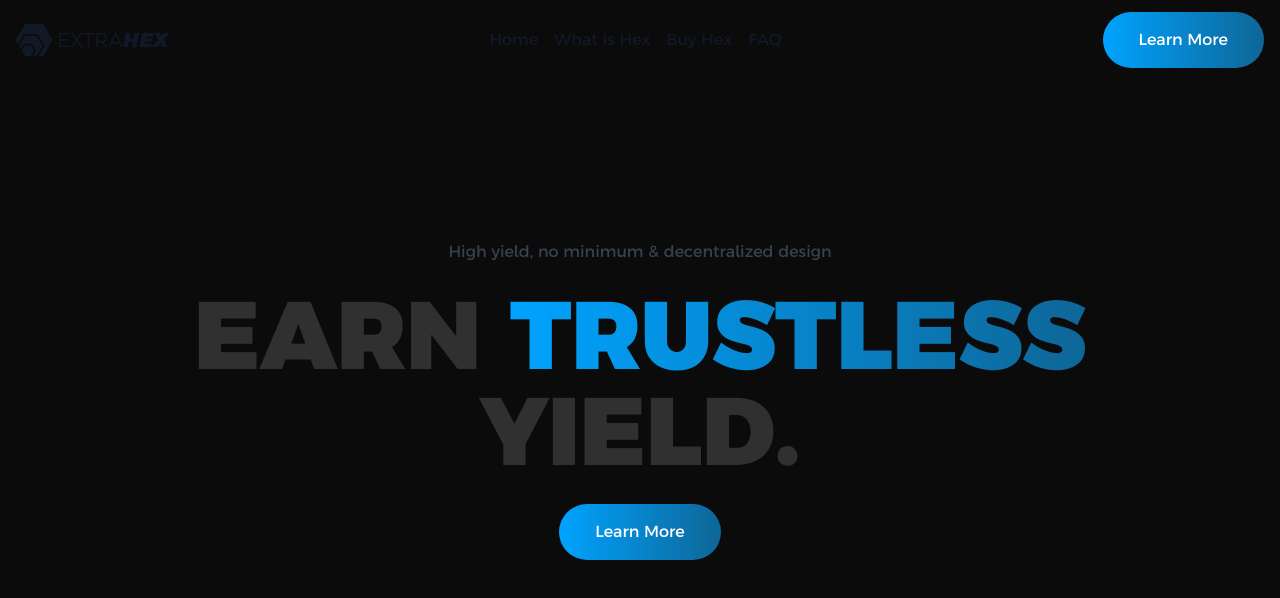
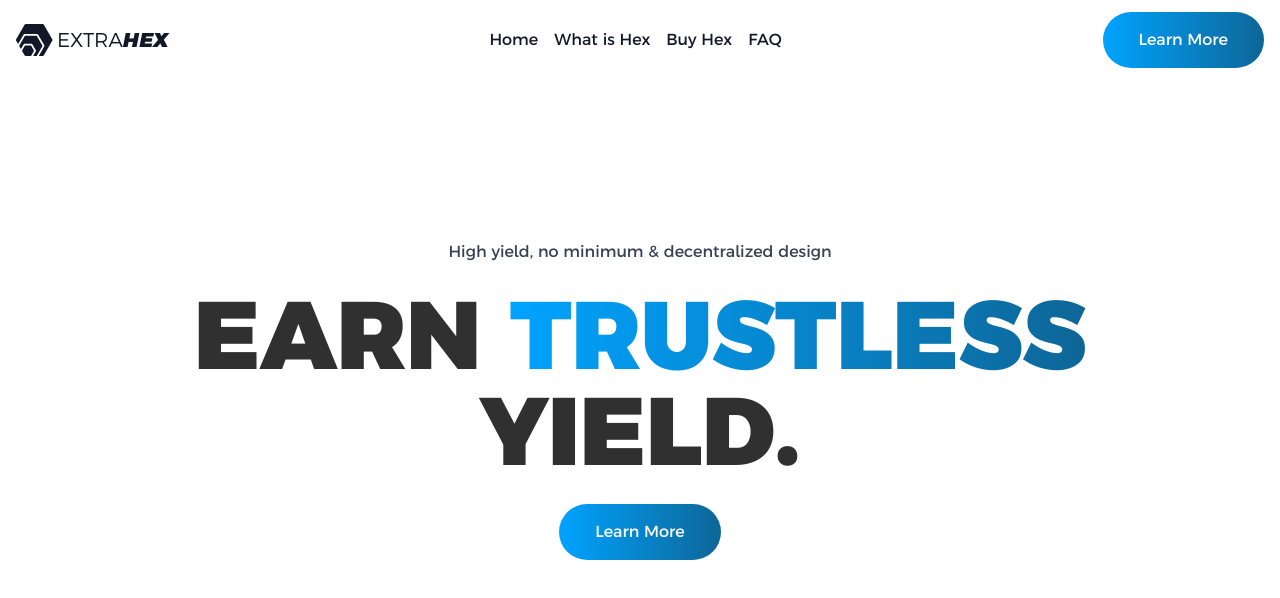
Before and after one commit to Matsfjeldstad/Extrahex, a Next.js app: page / in a window 1280 px wide. Shown: the top 598 px of the page. Built offline with nearby package versions, Linux system fonts and the light colour scheme; what tailwindcss-bg-patterns would draw is missing.

Commit message:
adds loading screen to landing page using framer motion

```diff
--- /dev/null
+++ b/app/Loader.jsx
@@ -0,0 +1,43 @@
+import React from 'react';
+import { motion } from 'framer-motion';
+
+const item = {
+  initial: { opacity: 0, y: 100 },
+  animate: { opacity: 1, y: 0, transition: { duration: 1, ease: 'easeInOut', staggerChildren: 0.6 } },
+  exit: { opacity: 0, y: -60, transition: { duration: 0.2, delay: 1.5 } },
+};
+
+export default function Loader({ setLoading }) {
+  return (
+    <motion.div
+      variants={item}
+      animate="animate"
+      initial="initial"
+      exit="exit"
+      onAnimationComplete={() => setLoading(false)}
+      className="flex flex-col gap-4 justify-center items-center"
+    >
+      <motion.div
+        variants={item}
+        id="logo"
+        className="relative font-light flex gap-1 items-center z-40 text-gray-700 text-4xl"
+      >
+        <svg
+          width="37"
+          height="32"
+          viewBox="0 0 37 32"
+          className="fill-gray-700 h-9 w-9"
+          xmlns="http://www.w3.org/2000/svg"
+        >
+          <path d="M8.55986 31.2641L6.09575 26.9955C6.01923 26.8372 6.01923 26.6527 6.09575 26.4945L8.8335 21.7521C8.93079 21.6031 9.09299 21.5092 9.27056 21.499H14.7435C14.9213 21.5094 15.0838 21.6032 15.1818 21.7521L17.9183 26.4945C17.9975 26.6539 17.9975 26.8412 17.9183 27.0007L15.1741 31.7404C15.076 31.8853 14.9177 31.9779 14.7435 31.9922H9.82693C9.31464 31.9592 8.84663 31.6902 8.55986 31.2641ZM26.3274 21.5029L20.8804 12.0545C20.7458 11.8524 20.5247 11.7248 20.2826 11.7093H9.37561C9.13343 11.7248 8.91233 11.8524 8.77774 12.0545L3.32427 21.5081C3.21674 21.7257 3.21674 21.981 3.32427 22.1986L4.92853 24.9708L7.72465 20.1272C7.87782 19.8934 8.13195 19.7453 8.41072 19.7275H15.5955C15.8764 19.7431 16.133 19.8915 16.2868 20.1272L19.8805 26.3569C20.0076 26.6082 20.0076 26.9051 19.8805 27.1564L17.0844 32H20.2787C20.5215 31.9856 20.7432 31.8571 20.8765 31.6535L26.3274 22.2012C26.4375 21.9815 26.4375 21.7226 26.3274 21.5029ZM36.2228 15.2511L27.8642 0.746269C27.5754 0.305001 27.0937 0.0278496 26.5673 0H9.83731C9.31091 0.0278496 8.82926 0.305001 8.5404 0.746269L0.177984 15.2511C-0.0593281 15.7194 -0.0593281 16.2728 0.177984 16.7411L2.0961 20.0649L7.65203 10.4257C7.84253 10.1349 8.15972 9.95182 8.50669 9.93251H21.1398C21.4864 9.95181 21.8032 10.1349 21.9932 10.4257L28.3078 21.3705C28.4647 21.6806 28.4647 22.0469 28.3078 22.3569L22.7467 31.9922H26.5725C27.0989 31.9644 27.5806 31.6872 27.8694 31.2459L36.2318 16.7424C36.4679 16.2738 36.4679 15.721 36.2318 15.2524L36.2228 15.2511Z" />
+        </svg>
+        <div>
+          EXTRA<span className="font-black italic">HEX</span>
+        </div>
+      </motion.div>
+      <motion.q variants={item} className="text-gray-600 text-2xl">
+        Not your key, not your coins
+      </motion.q>
+    </motion.div>
+  );
+}
--- a/app/layout.js
+++ b/app/layout.js
@@ -7,7 +7,6 @@ export default function RootLayout({ children }) {
       <head></head>
       <body>
         <header>
-          <Navbar />
         </header>
         <main>{children}</main>
       </body>
--- a/app/page.js
+++ b/app/page.js
@@ -1,19 +1,71 @@
+'use client';
+import { useState } from 'react';
 import Button from '@/components/Button';
+import Loader from './Loader';
+import Navbar from '@/components/Navbar';
+import { AnimatePresence, AnimateSharedLayout, motion } from 'framer-motion';
 
 export default function Home() {
+  const [loading, setLoading] = useState(true);
+
   return (
-    <main
-      className="bg-[#0B0B0B] h-screen w-full flex flex-col p-3 pattern-dots pattern-gray-200 pattern-bg-gray-100
-    pattern-size-2 pattern-opacity-100 gap-6 justify-center items-center font-argentum"
+    <div
+      className="h-screen w-full flex flex-col p-3 pattern-dots pattern-gray-200 pattern-bg-gray-100
+  pattern-size-2 pattern-opacity-100 gap-6 justify-center items-center font-argentum"
     >
-      {/* <Image src="/extrahexlogo.svg" width={64} height={64} alt="hex logo" /> */}
-      <div className="text-gray-700">High yield, no minimum & decentralized design</div>
-      <h1 className="text-6xl md:text-8xl uppercase text-center text-[#303030] font-black max-w-4xl">
-        Earn{' '}
-        <span className=" bg-clip-text bg-gradient-to-r text-transparent from-[#00A3FF] to-[#0E6697]">Trustless</span>{' '}
-        Yield.
-      </h1>
-      <Button mobile={true} buttonText="Learn More" />
-    </main>
+      <AnimatePresence mode="wait">
+        {loading ? (
+          <motion.div key="loader">
+            <Loader setLoading={setLoading} />
+          </motion.div>
+        ) : (
+          <motion.div
+            initial={{ opacity: 0 }}
+            animate={{
+              opacity: 1,
+              transition: {
+                delay: 0.2,
+              },
+            }}
+            className="h-screen w-full flex flex-col p-3 pattern-dots pattern-gray-200 pattern-bg-gray-100
+      pattern-size-2 pattern-opacity-100 gap-6 justify-center items-center font-argentum"
+          >
+            <Navbar />
+            {/* <Image src="/extrahexlogo.svg" width={64} height={64} alt="hex logo" /> */}
+            <motion.p
+              initial={{ y: 60, opacity: 0 }}
+              animate={{
+                y: 0,
+                opacity: 1,
+                transition: {
+                  delay: 0.5,
+                },
+              }}
+              className="text-gray-700"
+            >
+              High yield, no minimum & decentralized design
+            </motion.p>
+            <motion.h1
+              initial={{ y: 60, opacity: 0 }}
+              animate={{
+                y: 0,
+                opacity: 1,
+                transition: {
+                  delay: 0.4,
+                },
+              }}
+              className="text-6xl md:text-8xl uppercase text-center text-[#303030] font-black max-w-4xl"
+            >
+              Earn{' '}
+              <span className=" bg-clip-text bg-gradient-to-r text-transparent from-[#00A3FF] to-[#0E6697]">
+                Trustless
+              </span>{' '}
+              Yield.
+            </motion.h1>
+            <Button mobile={true} buttonText="Learn More" />
+          </motion.div>
+        )}
+      </AnimatePresence>
+    </div>
   );
 }
--- a/components/Button.jsx
+++ b/components/Button.jsx
@@ -3,7 +3,7 @@ export default function Button({ mobile, buttonText }) {
     <button
       className={`transition-all ${
         mobile ? 'flex' : 'hidden'
-      } justify-center duration-150 overflow-hidden items-center relative rounded-full text-base px-9 py-4 bg-gradient-to-r from-[#00A3FF] to-[#0E6697] text-white sm:flex hover:after:duration-350 after:opacity-0 hover:after:opacity-50 hover:after:bg-black after:absolute after:top-0 after:left-0 after:w-full after:h-full`}
+      } justify-center duration-150 overflow-hidden items-center relative rounded-full text-base px-9 py-4 bg-gradient-to-r from-[#00A3FF] to-[#0E6697] text-white hover:scale-105 sm:flex `}
     >
       <span className="relative z-30">{buttonText}</span>
     </button>
--- a/components/Navbar.jsx
+++ b/components/Navbar.jsx
@@ -1,6 +1,6 @@
 'use client';
 import Link from 'next/link';
-import React, { useState } from 'react';
+import { useState } from 'react';
 import { AnimatePresence, motion } from 'framer-motion';
 import Button from './Button';
 
@@ -23,12 +23,20 @@ export default function Navbar() {
   };
 
   return (
-    <div
+    <motion.div
+      initial={{
+        opacity: 0,
+        y: -80,
+      }}
+      animate={{
+        opacity: 1,
+        y: 0,
+      }}
       className={`fixed top-0 left-0 h-20 w-screen ${
         menuOpen ? 'text-gray-200 sm:text-gray-900' : 'text-gray-900'
       } font-argentum text-xl z-40 p-4 flex justify-between items-center`}
     >
-      <div id="logo" className="relative font-light flex gap-1 items-center z-40">
+      <motion.div layoutId="logo" id="logo" className="relative font-light flex gap-1 items-center z-40">
         <svg
           width="37"
           height="32"
@@ -41,7 +49,7 @@ export default function Navbar() {
         <div>
           EXTRA<span className="font-black italic">HEX</span>
         </div>
-      </div>
+      </motion.div>
       <div className="sm:hidden">
         <button onClick={() => setMenuOpen(!menuOpen)} className=" duration-200 relative h-7 z-30 border-red-300">
           {menuOpen ? (
@@ -58,7 +66,7 @@ export default function Navbar() {
             </>
           )}
         </button>
-        <AnimatePresence>
+        <AnimatePresence mode="wait">
           {menuOpen && (
             <motion.div
               initial={{ width: 0 }}
@@ -102,12 +110,20 @@ export default function Navbar() {
         </AnimatePresence>
       </div>
       <nav className="hidden gap-4 text-base sm:flex">
-        <Link href={'/'}>Home</Link>
-        <Link href={'/'}>What is Hex</Link>
-        <Link href={'/'}>Buy Hex</Link>
-        <Link href={'/'}>FAQ</Link>
+        <Link href={'/'} className="duration-200 hover:scale-105">
+          Home
+        </Link>
+        <Link href={'/'} className="duration-200 hover:scale-105">
+          What is Hex
+        </Link>
+        <Link href={'/'} className="duration-200 hover:scale-105">
+          Buy Hex
+        </Link>
+        <Link href={'/'} className="duration-200 hover:scale-105">
+          FAQ
+        </Link>
       </nav>
       <Button buttonText="Learn More" />
-    </div>
+    </motion.div>
   );
 }
```
